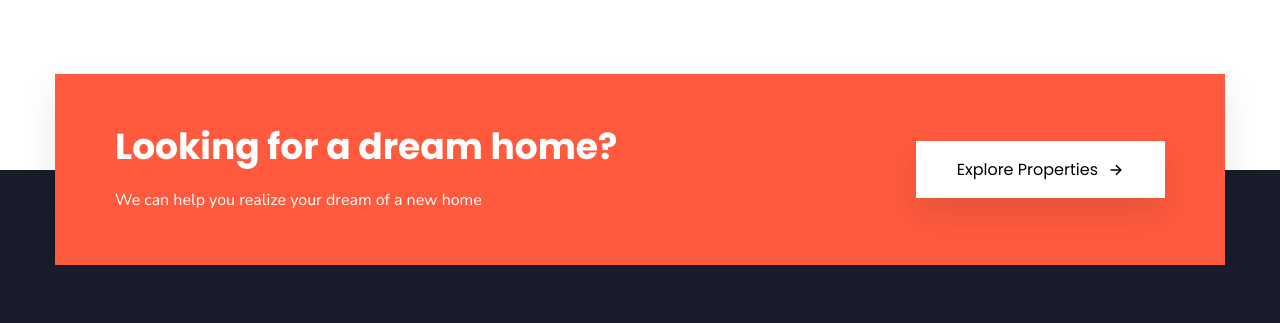
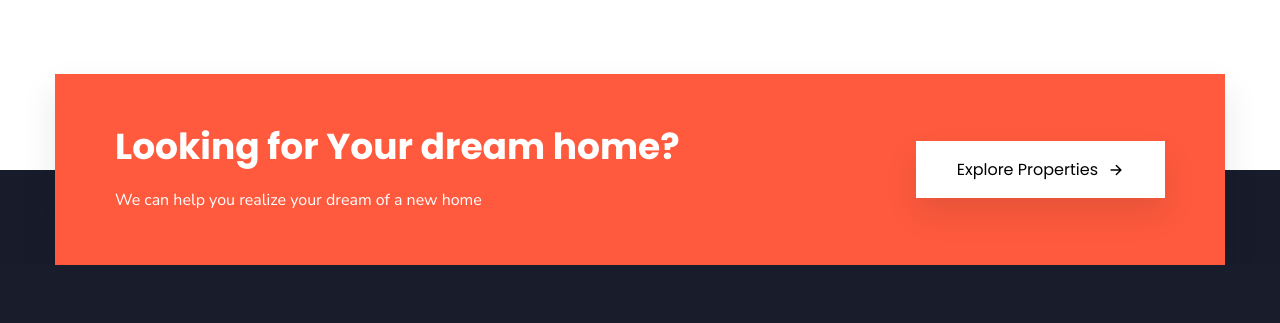
Before and after one commit to akamrannicole/Phase1Project, a website: page index.html in a window 1280 px wide. Shown: the part 4880-5203 px from the top of the page. Drawn offline with nearby package versions, Linux system fonts and the light colour scheme.

Commit message:
changed a word

```diff
--- a/index.html
+++ b/index.html
@@ -1160,7 +1160,7 @@
 
           <div class="cta-card">
             <div class="card-content">
-              <h2 class="h2 card-title">Looking for a dream home?</h2>
+              <h2 class="h2 card-title">Looking for Your dream home?</h2>
 
               <p class="card-text">We can help you realize your dream of a new home</p>
             </div>
```
